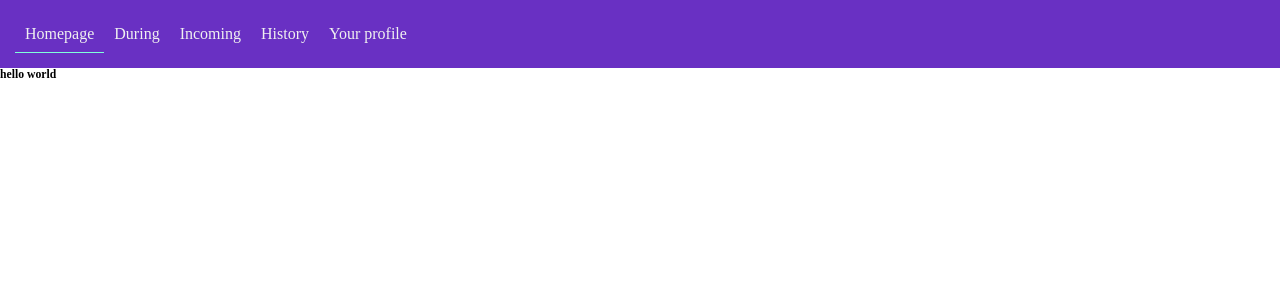
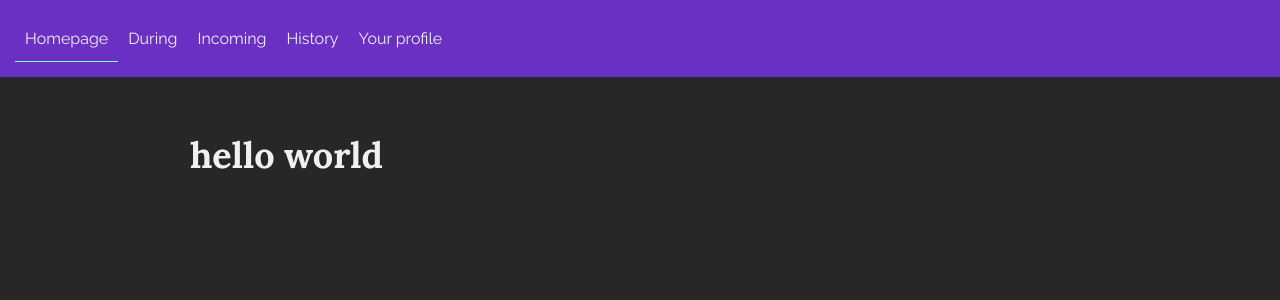
Before and after one commit to kazbag/hltv-analyser, a React (Create React App) app in the folder client/: page / in a window 1280 px wide. Shown: the top 300 px of the page. Built offline with nearby package versions, Linux system fonts and the light colour scheme.

Commit message:
added font families and global styles for typography

```diff
--- a/client/src/App.js
+++ b/client/src/App.js
@@ -3,6 +3,7 @@ import Homepage from "./pages/Homepage";
 import Navbar from "./components/Navbar";
 import { BrowserRouter as Router, Switch, Route } from "react-router-dom";
 import styled from "styled-components";
+import variables from "./utils/variables";
 import "./global/styles.css";
 
 const App = () => {
@@ -22,6 +23,9 @@ const App = () => {
   );
 };
 
-const StyledApp = styled.div``;
+const StyledApp = styled.div`
+  min-height: 100vh;
+  background: ${variables.darkColor};
+`;
 
 export default App;
--- a/client/src/global/styles.css
+++ b/client/src/global/styles.css
@@ -1,7 +1,4 @@
-html {
-  font-size: 62.5%;
-}
-
+@import url("https://fonts.googleapis.com/css2?family=Lora:wght@400;600;700&family=Raleway:wght@100;300;400;700&display=swap");
 * {
   margin: 0;
   padding: 0;
@@ -12,3 +9,46 @@ html {
 *:before {
   box-sizing: border-box;
 }
+
+html {
+  line-height: 1.7;
+  font-size: 62.5%;
+  font-family: Raleway, sans-serif;
+}
+
+h1,
+h2,
+h3,
+h4,
+h5,
+h6 {
+  font-family: Lora, serif;
+}
+
+h1 {
+  font-size: 4.8rem;
+}
+
+h2 {
+  font-size: 4rem;
+}
+
+h3 {
+  font-size: 3.6rem;
+}
+
+h4 {
+  font-size: 2.4rem;
+}
+
+h5 {
+  font-size: 2rem;
+}
+
+h6 {
+  font-size: 1.6rem;
+}
+
+p {
+  font-size: 1.6rem;
+}
--- a/client/src/pages/Homepage.js
+++ b/client/src/pages/Homepage.js
@@ -1,11 +1,19 @@
 import React, { useState, useEffect } from "react";
+import styled from "styled-components";
+import variables from "../utils/variables";
 
 const Homepage = () => {
   return (
-    <div className="homepage">
+    <StyledHomepageContainer>
       <h3>hello world</h3>
-    </div>
+    </StyledHomepageContainer>
   );
 };
 
+const StyledHomepageContainer = styled.div`
+  padding: ${variables.paddingPage};
+  background: ${variables.darkColor};
+  color: ${variables.whiteColor};
+`;
+
 export default Homepage;
--- a/client/src/utils/variables.js
+++ b/client/src/utils/variables.js
@@ -7,4 +7,7 @@ export default {
   darkColor: "#272727",
   paragraphTextSize: "1.6rem",
   paddingSmall: "1rem",
+  paddingPage: "4.75rem 19rem",
+  mainFontStyle: "Raleway, sans-serif",
+  titleFontStyle: "Lora, serif",
 };
```
